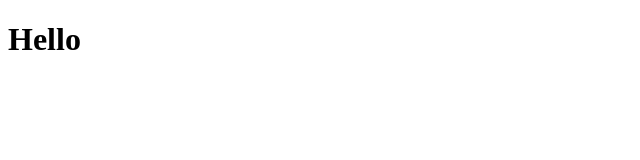
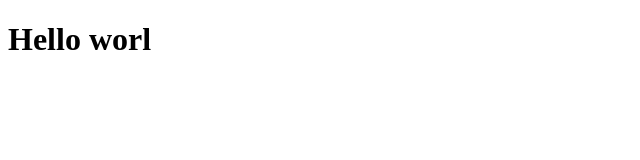
Before and after one commit to edmundtzy/edmundtzy.github.io, a plain HTML site: page index.html in a window 1280 px wide. Shown: the whole page, without its empty margins (0-640 px from the left). Drawn offline with Linux system fonts and the light colour scheme.

Commit message:
commit 2

```diff
--- a/index.html
+++ b/index.html
@@ -1,6 +1,6 @@
 <!DOCTYPE html>
 <html>
     <head>
-        <h1> Hello </h1>
+        <h1> Hello worl</h1>
     </head>
 </html>
```
